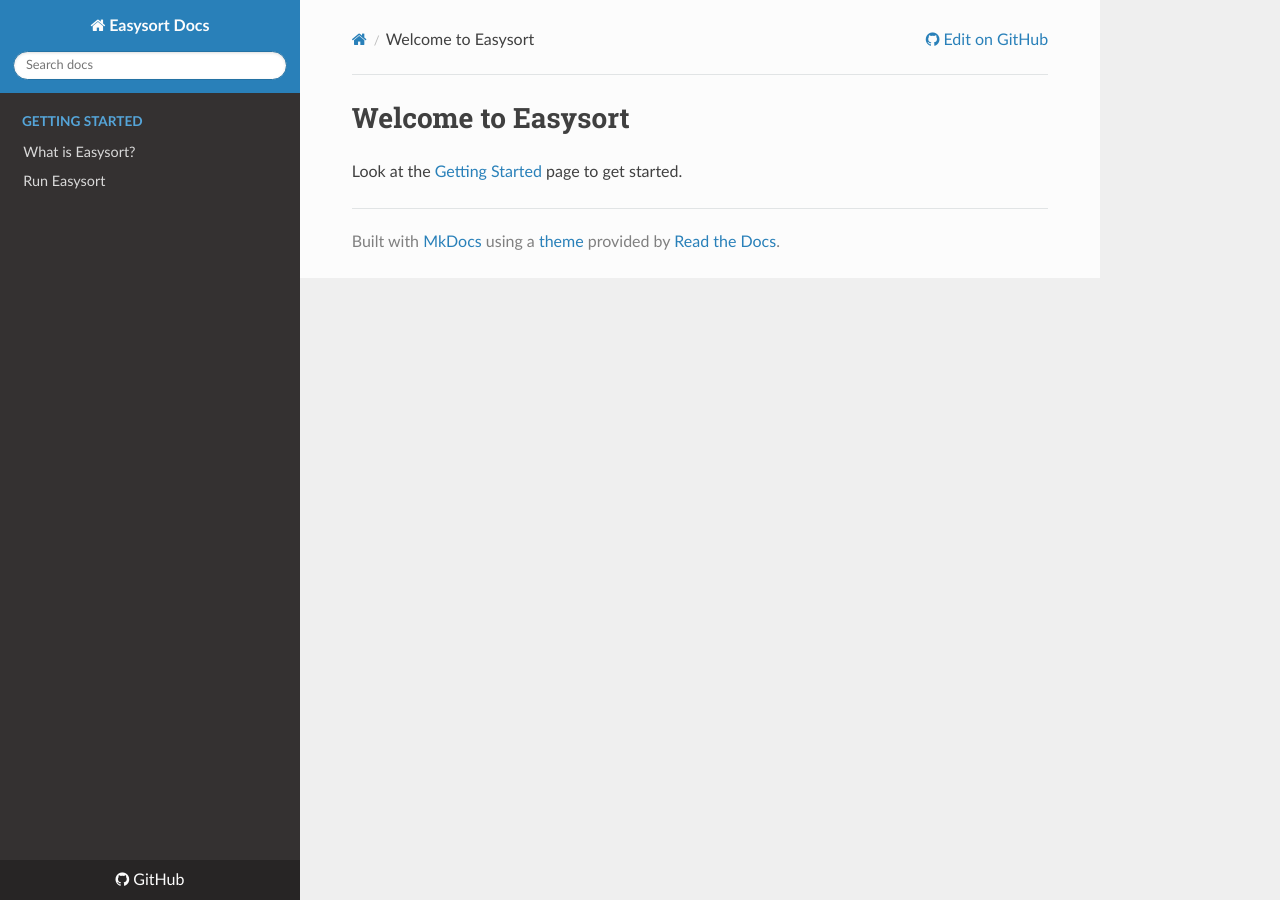
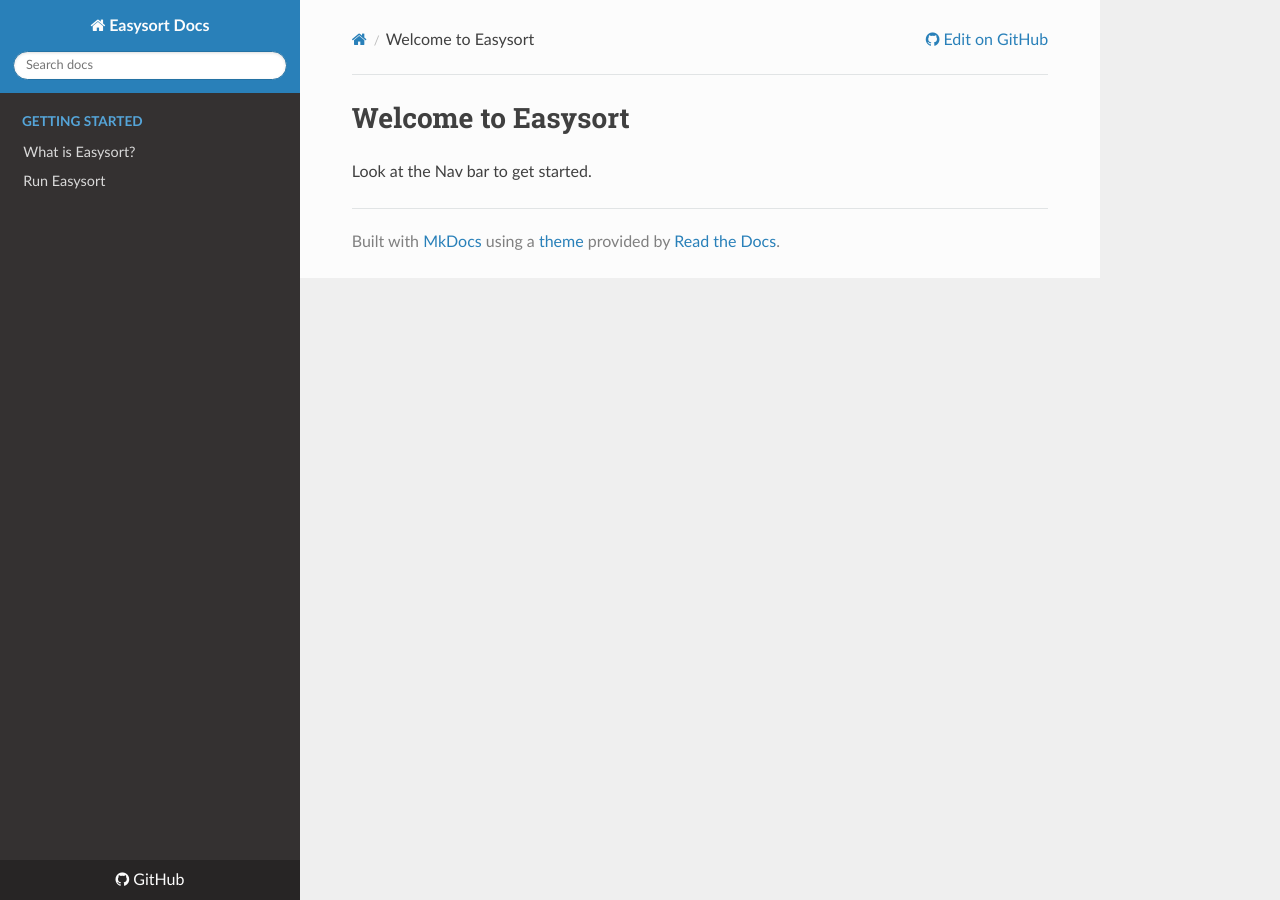
Before and after one commit to Easysort/Easysort, an MkDocs documentation site: the page built from docs/index.md, in a window 1280 px wide. Built offline with MkDocs 1.6.1, drawn with Linux system fonts in a browser that asks for light colours; nearby versions of some CDN libraries.

Commit message:
small fix

```diff
--- a/docs/index.md
+++ b/docs/index.md
@@ -1,3 +1,3 @@
 # Welcome to Easysort
 
-Look at the [Getting Started](getting-started.md) page to get started.
+Look at the Nav bar to get started.
```
